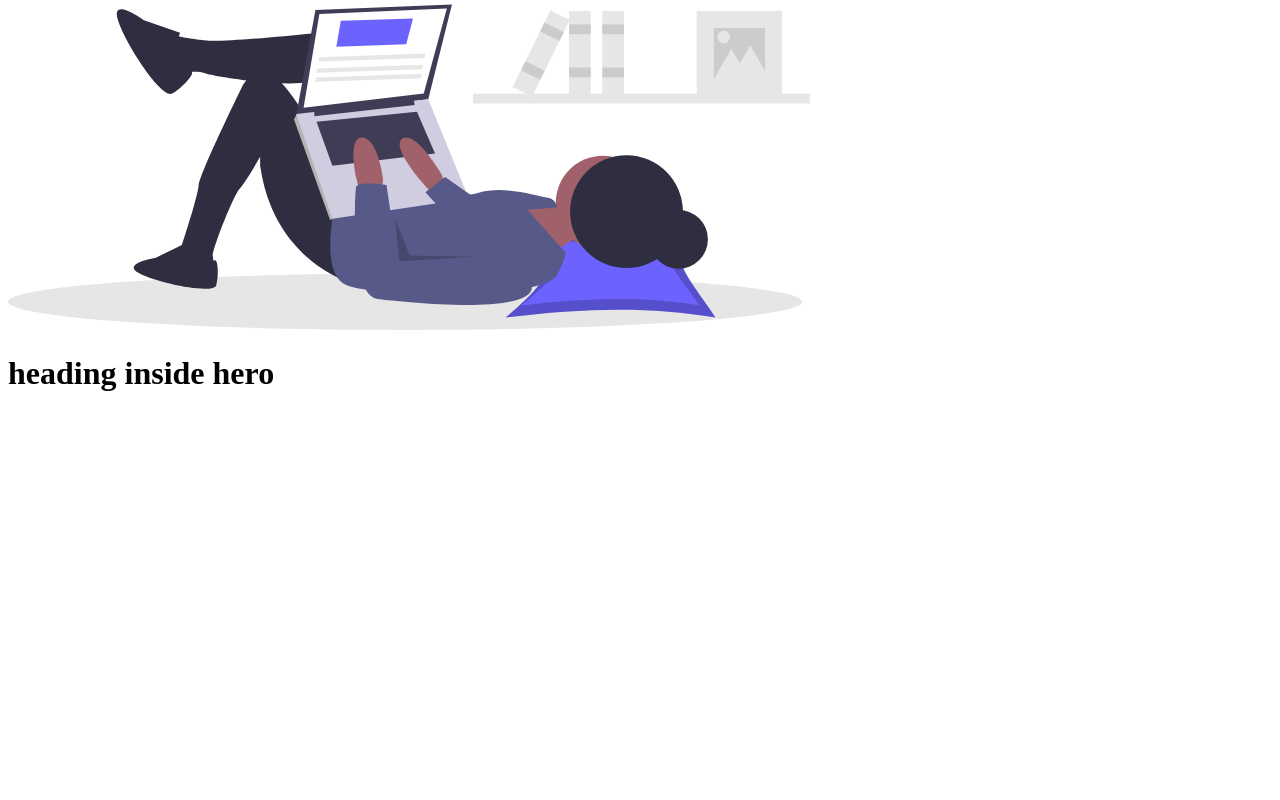
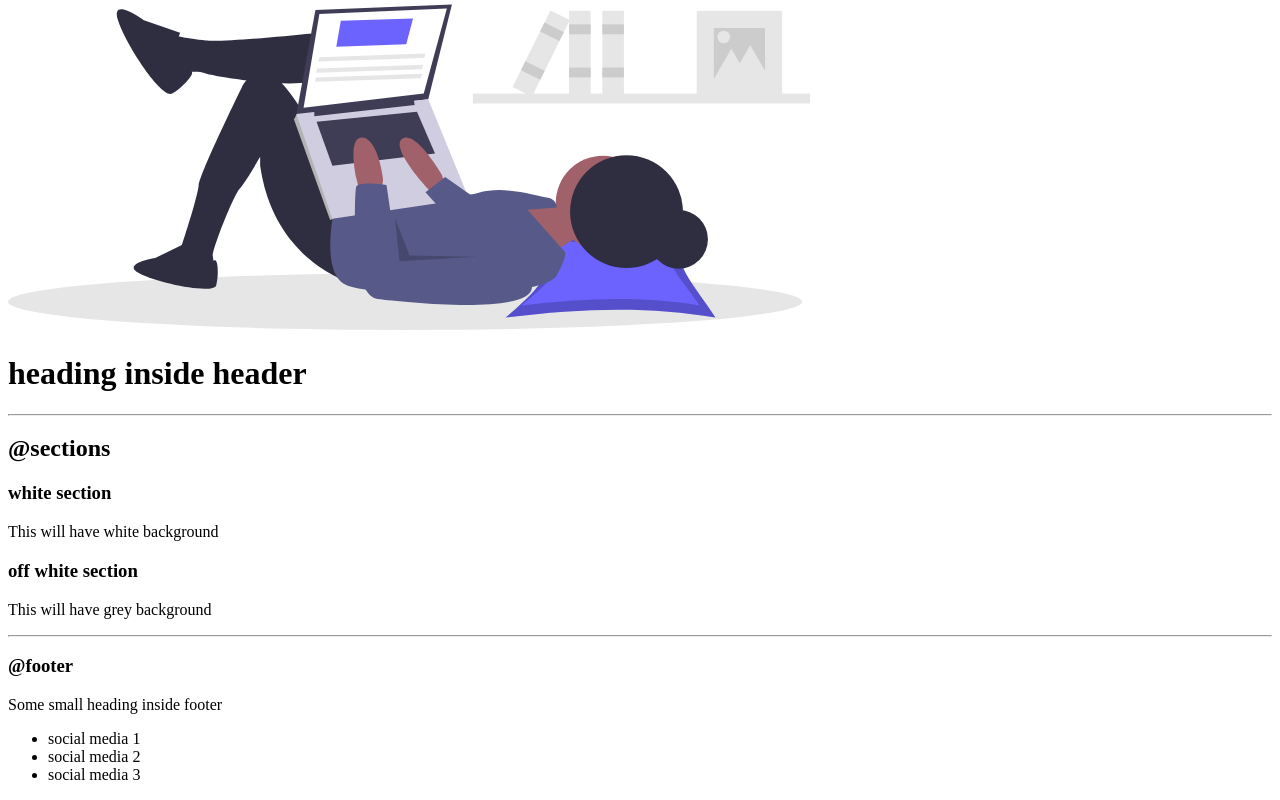
Before and after one commit to kusha-code/neog-camp-lesson-3, a plain HTML site: page index.html in a window 1280 px wide. Shown: the part 1574-2374 px from the top of the page. Before the commit the page ends 1988 px from the top, so only its background shows below. Drawn offline with Linux system fonts and the light colour scheme.

Commit message:
sections and footers

```diff
--- a/index.html
+++ b/index.html
@@ -1,11 +1,13 @@
 <!DOCTYPE html>
 <html lang="en">
+
 <head>
     <meta charset="UTF-8">
     <meta http-equiv="X-UA-Compatible" content="IE=edge">
     <meta name="viewport" content="width=device-width, initial-scale=1.0">
     <title>Component Library</title>
 </head>
+
 <body>
     <h1> Kushagra's component Library</h1>
     <p> This is where I wil learn web development with neog by Tanay Pratap</p>
@@ -42,7 +44,7 @@
     <h3>Unordered Inline List</h3>
     <ul>
         <li> Inline Item One</li>
-        <li>  Inline Item Two</li>
+        <li> Inline Item Two</li>
         <li> Inline Item Three</li>
     </ul>
     <h3> Reverse Ordered List</h3>
@@ -71,8 +73,29 @@
     <h2>@Header</h2>
     <header>
         <img src="images/hero.svg" />
-        <h1> heading inside hero</h1>
+        <h1> heading inside header</h1>
     </header>
+    <hr>
+    <h2>@sections</h2>
+    <section>
+        <h3>white section</h3>
+        <p> This will have white background</p>
+    </section>
+    <section>
+        <h3>off white section</h3>
+        <p>This will have grey background</p>
+    </section>
+    <hr>
+    <h3>@footer</h3>
+    <footer>
+        <div> Some small heading inside footer</div>
+        <ul>
+            <li>social media 1</li>
+            <li>social media 2</li>
+            <li>social media 3</li>
+        </ul>
+    </footer>
 
 </body>
+
 </html>
```
